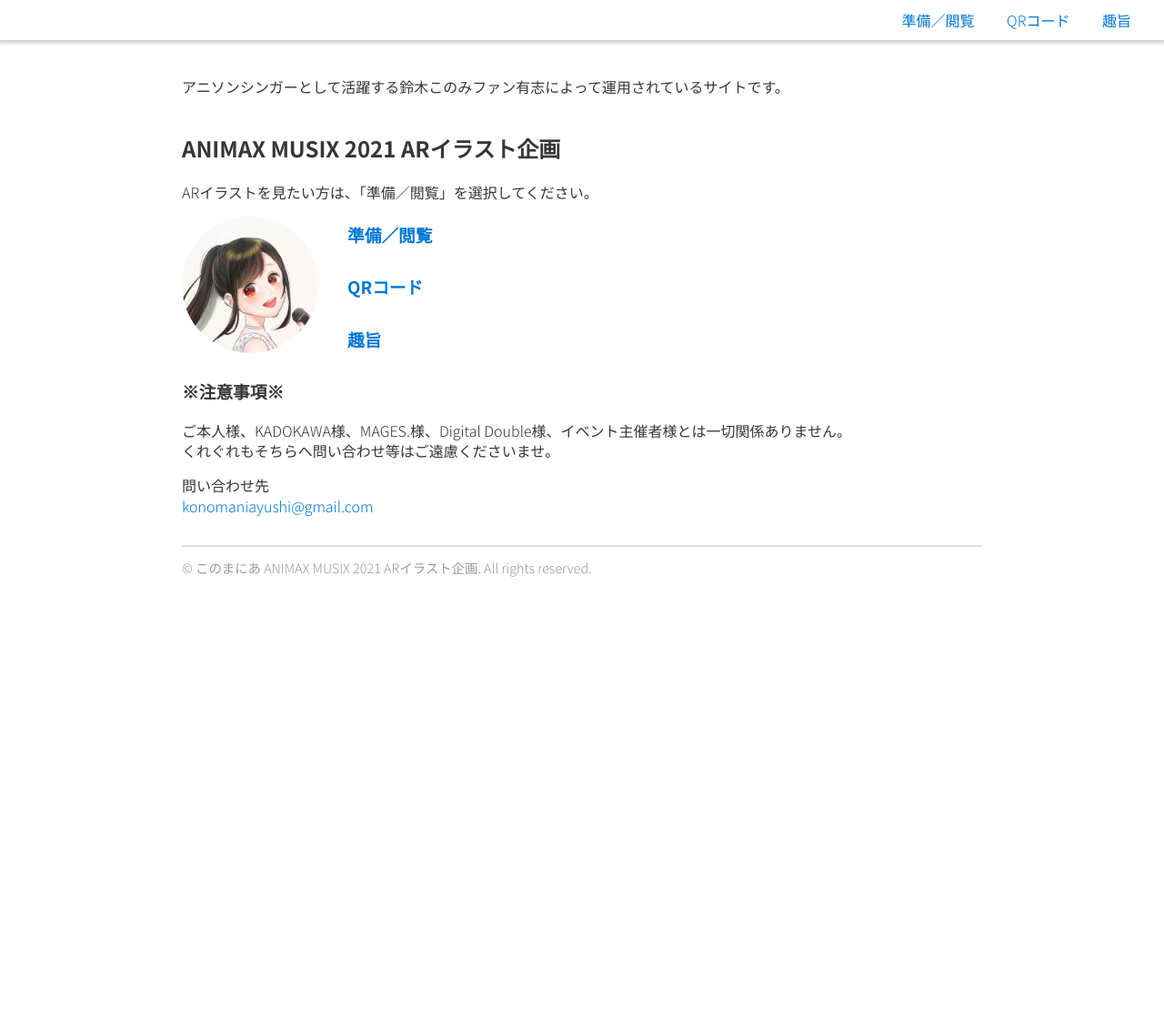
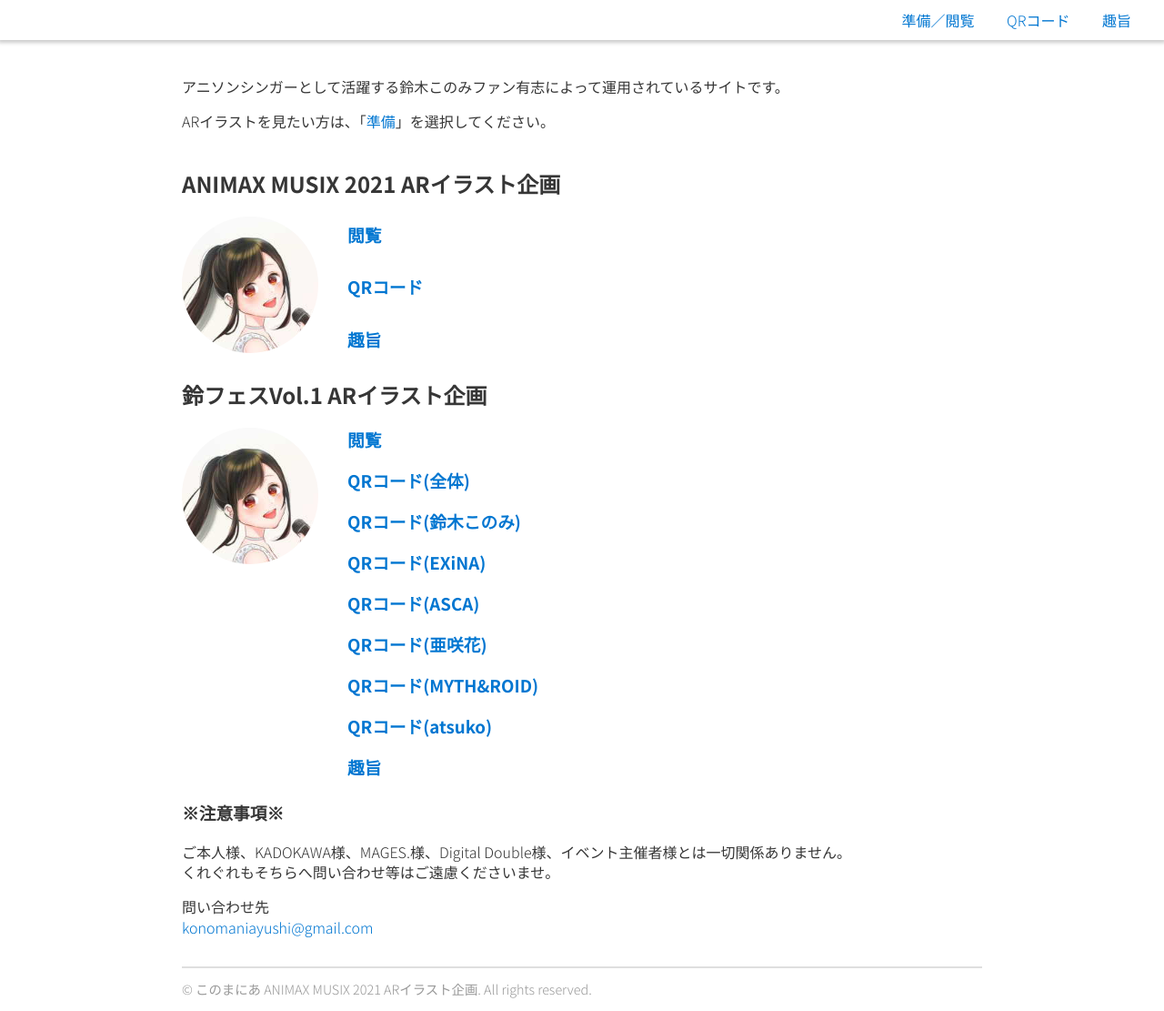
Before and after one commit to konomania/konomania.github.io, a Jekyll site: the page built from index.md, in a window 1280 px wide. Shown: the whole page at 91% size. Built offline with Jekyll 4.4.1, drawn with Linux system fonts in a browser that asks for light colours; before the commit the page ends 900 px from its top, so only the background shows below that.

Commit message:
Add empty frame

```diff
--- a/index.md
+++ b/index.md
@@ -3,22 +3,42 @@
 ---
 
 <section class="spotlight" markdown="1">
-
 アニソンシンガーとして活躍する鈴木このみファン有志によって運用されているサイトです。
 
+ARイラストを見たい方は、「[準備](/howto)」を選択してください。
 </section>
 
 <section class="spotlight" markdown="1">
 ## ANIMAX MUSIX 2021 ARイラスト企画
 
-ARイラストを見たい方は、「準備／閲覧」を選択してください。
+<div class="wrapper" markdown="1">
+![イラスト](assets/images/animax-illust.jpg){:.image}
+
+<div class="content" markdown="1">
+### [閲覧](/howto)
+### [QRコード](/qrcode)
+### [趣旨](/concept)
+</div>
+</div>
+</section>
+
+<section class="spotlight" markdown="1">
+## 鈴フェスVol.1 ARイラスト企画
 
 <div class="wrapper" markdown="1">
 ![イラスト](assets/images/animax-illust.jpg){:.image}
 
   <div class="content" markdown="1">
-### [準備／閲覧](/howto)
-### [QRコード](/qrcode)
+### [閲覧](/howto)
+
+### [QRコード(全体)](/qrcode)
+### [QRコード(鈴木このみ)](/qrcode)
+### [QRコード(EXiNA)](/qrcode)
+### [QRコード(ASCA)](/qrcode)
+### [QRコード(亜咲花)](/qrcode)
+### [QRコード(MYTH&ROID)](/qrcode)
+### [QRコード(atsuko)](/qrcode)
+
 ### [趣旨](/concept)
 </div>
 </div>
```
